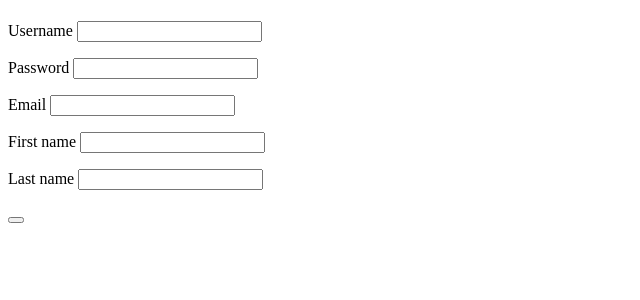
After one commit to stzheng716/flask_notes, a Flask app: template templates/form_base.html in a window 1280 px wide. The commit adds this page. Shown: the top 300 px of the page, without its empty margins (0-640 px from the left). Run offline with Flask 3, Linux system fonts and the light colour scheme; the template is opened without the code that fills it: values that come from a table or form of the project are taken from there, others are empty.

Commit message:
adds email email-validator requirement. adds login route and form templates

```diff
--- a/app.py
+++ b/app.py
@@ -2,12 +2,12 @@
 
 import os
 
-from flask import Flask, render_template, flash, redirect
+from flask import Flask, render_template, flash, redirect, session
 from flask_debugtoolbar import DebugToolbarExtension
 
 from models import db, connect_db, User
 
-from forms import RegisterForm
+from forms import RegisterForm, LoginForm
 
 app = Flask(__name__)
 
@@ -22,15 +22,18 @@ connect_db(app)
 
 toolbar = DebugToolbarExtension(app)
 
+
 @app.get("/")
 def get_homepage():
     """redirect to register"""
 
     return redirect("/register")
 
+
 @app.route("/register", methods=["GET", "POST"])
-def get_homepage():
-    """render the register form"""
+def register():
+    """render the register form, if registration is successful,
+    redirect to their user page"""
 
     form = RegisterForm()
 
@@ -41,12 +44,64 @@ def get_homepage():
         first_name = form.first_name.data
         last_name = form.last_name.data
 
-        new_user = User.register(username=username, password=password, email=email,
-                   first_name=first_name, last_name=last_name)
+        if User.query.get(username):
+            form.username.errors = ["Username taken"]
+            return render_template("register.html", form=form)
+
+        new_user = User.register(username=username,
+                                 password=password,
+                                 email=email,
+                                 first_name=first_name,
+                                 last_name=last_name)
 
         db.session.add(new_user)
         db.session.commit()
 
+        session["username"] = new_user.username
+
         return redirect(f"/users/{username}")
 
     return render_template("register.html", form=form)
+
+
+@app.route("/login", methods=["GET", "POST"])
+def login():
+    """render the login form, if login is successful,
+    redirect to their user page"""
+
+    form = LoginForm()
+
+    if form.validate_on_submit():
+        username = form.username.data
+        password = form.password.data
+
+        user = User.authenticate(username=username,
+                                 password=password)
+
+        if user:
+            session["username"] = user.username
+            return redirect(f"/users/{username}")
+        else:
+            form.username.errors = ["Invalid username or password"]
+
+    return render_template("login.html", form=form)
+
+@app.get("/users/<username>")
+def display_user_info(username):
+    """Requires authentication. Displays all user info for
+    this user (except for the password)"""
+
+    s_user = session.get("username")
+
+    # not logged in
+    if not s_user:
+        flash("You must be logged in to view that page.")
+        return redirect("/login")
+
+    # trying to view other user's page
+    elif s_user != username:
+        flash("You don't have access to that page.")
+        return redirect(f"/users/{s_user}")
+
+    user = User.query.get_or_404(username)
+    return render_template("user.html", user=user)
--- a/forms.py
+++ b/forms.py
@@ -10,7 +10,7 @@ class RegisterForm(FlaskForm):
     username = StringField("Username", validators=[
                            InputRequired(), Length(max=20)])
 
-    password = PasswordField("password", validators=[
+    password = PasswordField("Password", validators=[
                              InputRequired(), Length(max=100)])
 
     email = StringField("Email", validators=[
@@ -19,5 +19,15 @@ class RegisterForm(FlaskForm):
     first_name = StringField("First name", validators=[
                              InputRequired(), Length(max=30)])
 
-    last_name = StringField("last name", validators=[
+    last_name = StringField("Last name", validators=[
                             InputRequired(), Length(max=50)])
+
+
+class LoginForm(FlaskForm):
+    """Form for authenticating a user."""
+
+    username = StringField("Username", validators=[
+                           InputRequired(), Length(max=20)])
+
+    password = PasswordField("Password", validators=[
+                             InputRequired(), Length(max=100)])
--- a/requirements.txt
+++ b/requirements.txt
@@ -1,9 +1,15 @@
+bcrypt==4.0.1
 blinker==1.6.2
 click==8.1.3
+dnspython==2.3.0
+email-validator==2.0.0.post2
 Flask==2.3.2
+Flask-Bcrypt==1.0.1
 Flask-DebugToolbar==0.13.1
 Flask-SQLAlchemy==3.0.3
 Flask-WTF==1.1.1
+greenlet==2.0.2
+idna==3.4
 itsdangerous==2.1.2
 Jinja2==3.1.2
 MarkupSafe==2.1.2
--- /dev/null
+++ b/templates/form_base.html
@@ -0,0 +1,25 @@
+{% extends 'base.html' %}
+
+{% block content %}
+
+<form id="{% block form_id %}{% endblock %}" method="POST">
+    {{ form.hidden_tag() }} <!--add type=hidden form fields -->
+
+    {% for field in form
+    if field.widget.input_type != 'hidden' %}
+
+    <p>
+        {{ field.label }}
+        {{ field }}
+
+        {% for error in field.errors %}
+        {{ error }}
+        {% endfor %}
+    </p>
+
+    {% endfor %}
+
+    <button type="submit">{% block submit_btn_text %}{% endblock %}</button>
+</form>
+
+{% endblock %}
```
Also changed, not shown: models.py (+16 -3 lines), templates/login.html (added, +7 -0 lines), templates/register.html (+4 -24 lines), templates/user.html (added, +15 -0 lines).
